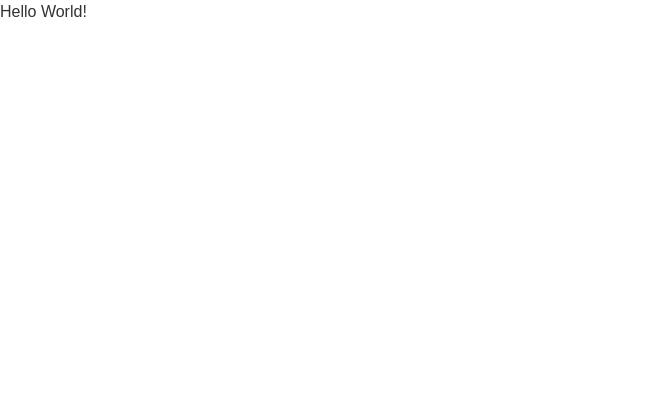
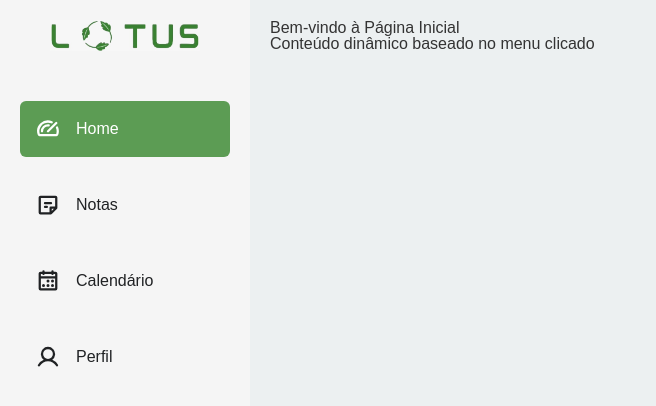
Before and after one commit to nettocaue/lotus-frontend, a Next.js app: page / in a window 1280 px wide. Shown: the top 406 px of the page, without its empty margins (0-656 px from the left). Built offline with nearby package versions, Linux system fonts and the light colour scheme.

Commit message:
Adiciona estrutura básica da página principal

```diff
--- a/src/app/page.js
+++ b/src/app/page.js
@@ -1,7 +1,25 @@
-export default function Home() {
+"use client";
+
+import Menu from "@/ui/Menu";
+import { useRouter } from "next/navigation";
+import styles from "./page.module.css";
+
+const Home = () => {
+  const router = useRouter();
+
+  const handleMenuClick = (page) => {
+    router.push(`${page}`);
+  };
+
   return (
-    <main>
-      <div>Hello World!</div>
-    </main>
+    <div className={styles.container}>
+      <Menu onMenuClick={handleMenuClick} />
+      <div className={styles.content}>
+        <h1>Bem-vindo à Página Inicial</h1>
+        <p>Conteúdo dinâmico baseado no menu clicado</p>
+      </div>
+    </div>
   );
-}
+};
+
+export default Home;
--- /dev/null
+++ b/src/app/page.module.css
@@ -0,0 +1,11 @@
+.container {
+  display: flex;
+  height: 100vh;
+}
+
+.content {
+  margin-left: 250px;
+  padding: 20px;
+  flex-grow: 1;
+  background-color: #ecf0f1;
+}
```
